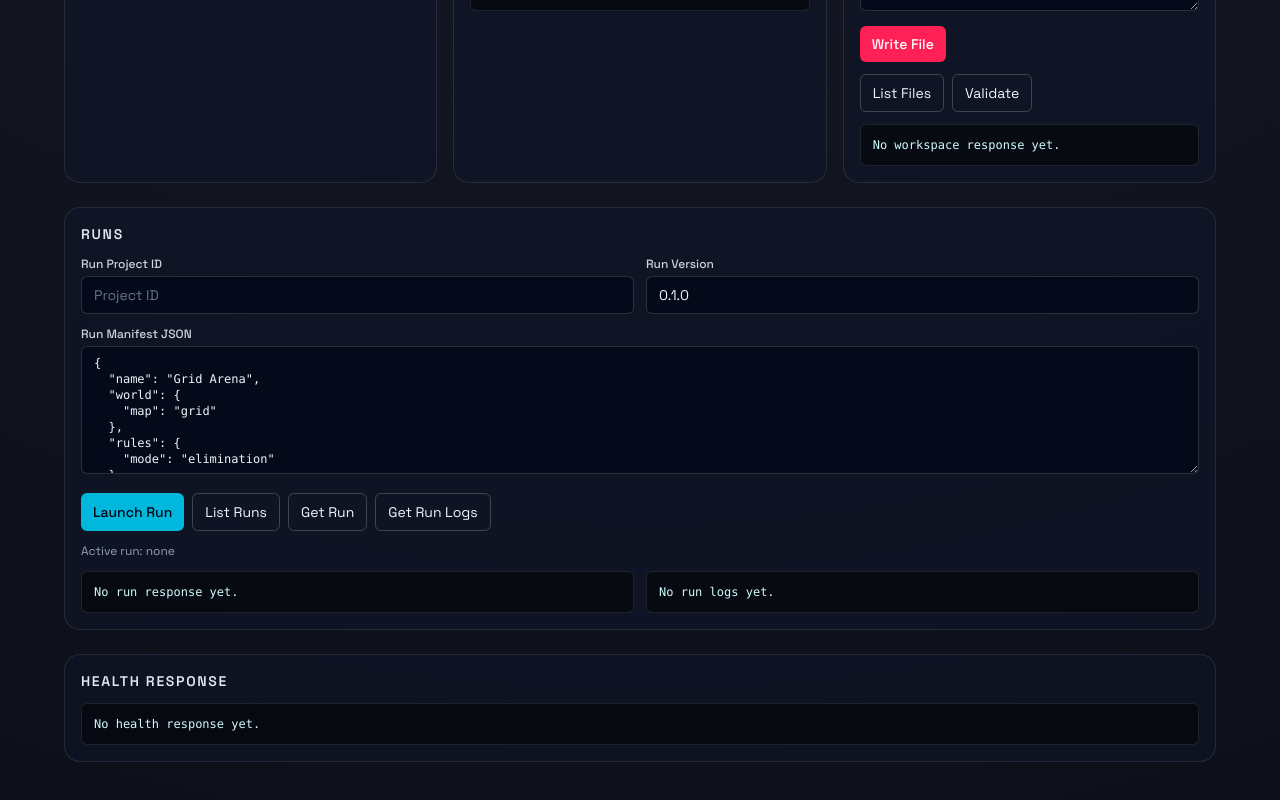
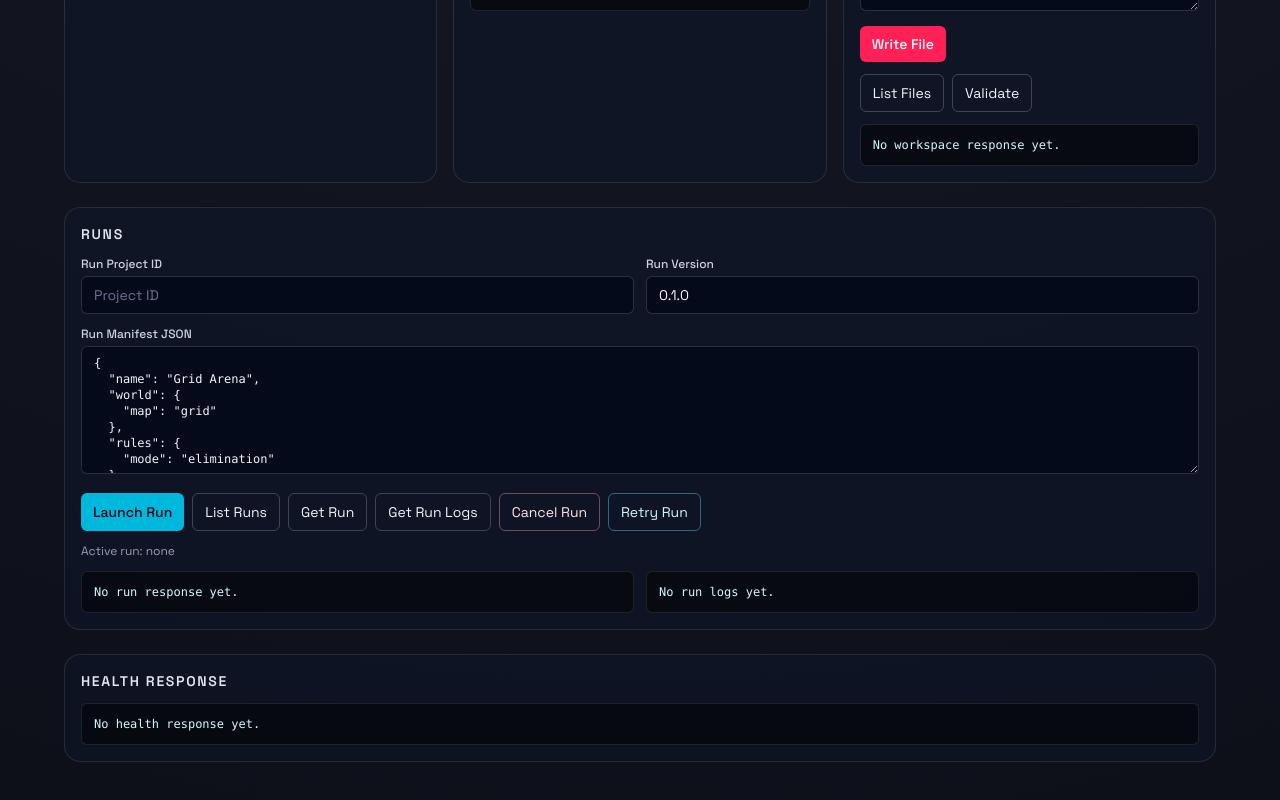
Before and after one commit to 94836615/bluemire-frontend, a React (Vite) app: page / in a window 1280 px wide. Shown: the part 1090-1890 px from the top of the page. Built offline with nearby package versions, Linux system fonts and the light colour scheme; no server answers.

Commit message:
feat(frontend): add run cancel and retry controls

```diff
--- a/src/App.tsx
+++ b/src/App.tsx
@@ -2,6 +2,7 @@ import { useCallback, useEffect, useMemo, useState } from 'react'
 import type { FormEvent } from 'react'
 
 import {
+  cancelRun,
   createRun,
   createProject,
   createWorkspace,
@@ -14,6 +15,7 @@ import {
   listProjects,
   listWorkspaceFiles,
   registerAgent,
+  retryRun,
   type JsonValue,
   type RunResource,
   validateWorkspace,
@@ -324,8 +326,50 @@ function App() {
     await fetchRunLogs()
   }
 
+  async function onCancelRun() {
+    const runId = activeRunId.trim()
+    if (!runId) {
+      setError(new Error('Run ID is required before canceling a run.'))
+      return
+    }
+
+    try {
+      const response = await cancelRun(runId)
+      setActiveRunStatus(response.run.status)
+      setRunResponse(JSON.stringify(response, null, 2))
+      setSuccess('Run canceled.')
+    } catch (error) {
+      setError(error)
+    }
+  }
+
+  async function onRetryRun() {
+    const runId = activeRunId.trim()
+    if (!runId) {
+      setError(new Error('Run ID is required before retrying a run.'))
+      return
+    }
+
+    try {
+      const response = await retryRun(runId)
+      setActiveRunId(response.run.id)
+      setActiveRunStatus(response.run.status)
+      setRunResponse(JSON.stringify(response, null, 2))
+      setRunLogs([])
+      setRunLogsResponse('')
+      setSuccess('Run retried.')
+    } catch (error) {
+      setError(error)
+    }
+  }
+
   useEffect(() => {
-    if (!activeRunId || activeRunStatus === 'ready' || activeRunStatus === 'failed') {
+    if (
+      !activeRunId ||
+      activeRunStatus === 'ready' ||
+      activeRunStatus === 'failed' ||
+      activeRunStatus === 'canceled'
+    ) {
       return
     }
 
@@ -675,6 +719,20 @@ function App() {
               >
                 Get Run Logs
               </button>
+              <button
+                type="button"
+                onClick={onCancelRun}
+                className="rounded-md border border-rose-300/40 px-3 py-2 text-sm text-rose-100"
+              >
+                Cancel Run
+              </button>
+              <button
+                type="button"
+                onClick={onRetryRun}
+                className="rounded-md border border-cyan-300/40 px-3 py-2 text-sm text-cyan-100"
+              >
+                Retry Run
+              </button>
             </div>
           </form>
           <p className="mt-3 text-xs text-slate-400">
--- a/src/lib/api.ts
+++ b/src/lib/api.ts
@@ -132,7 +132,7 @@ export interface RunResource {
   id: string
   project_id: string
   game_version_id: string
-  status: 'queued' | 'building' | 'testing' | 'ready' | 'failed'
+  status: 'queued' | 'building' | 'testing' | 'ready' | 'failed' | 'canceled'
   started_at: string | null
   finished_at: string | null
   error: string | null
@@ -151,6 +151,19 @@ export function getRun(runId: string) {
   return request<{ run: RunResource }>(`/runs/${runId}`)
 }
 
+export function cancelRun(runId: string) {
+  return request<{ run: RunResource }>(`/runs/${runId}/cancel`, {
+    method: 'POST'
+  })
+}
+
+export function retryRun(runId: string, payload?: { version?: string }) {
+  return request<{ run: RunResource }>(`/runs/${runId}/retry`, {
+    method: 'POST',
+    body: payload ?? {}
+  })
+}
+
 export function listProjectRuns(projectId: string) {
   return request<{ runs: RunResource[] }>(`/projects/${projectId}/runs`)
 }
```
Also changed, not shown: 1 other file (tests, documents, lock files or other folders).
